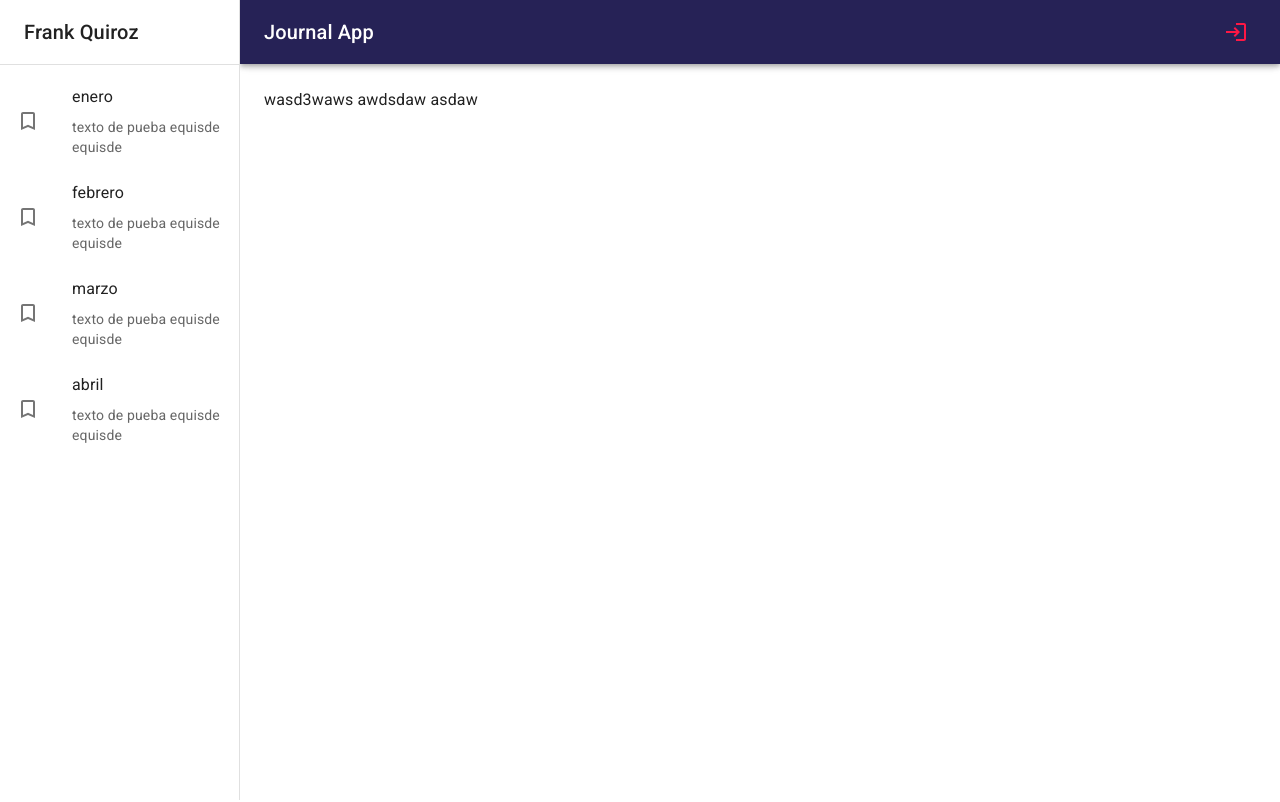
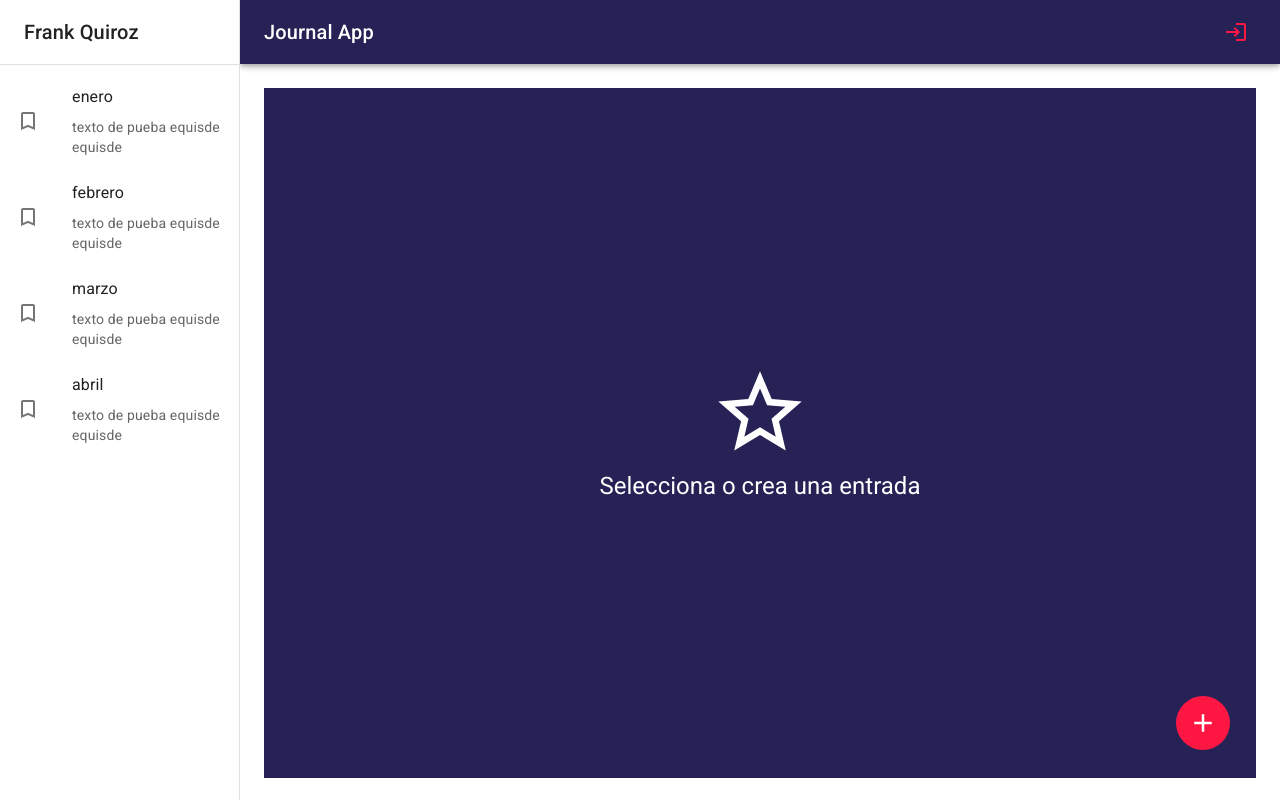
Before and after one commit to Faqo/Journal-App, a React (Vite) app: page / in a window 1280 px wide. Built offline with nearby package versions, Linux system fonts and the light colour scheme.

Commit message:
seccion de estructura y diseño de journalApp lista en espera de realizar el redux

```diff
--- /dev/null
+++ b/src/journal/components/ImageGallery.jsx
@@ -0,0 +1,70 @@
+import { ImageList, ImageListItem } from "@mui/material";
+
+export const ImageGallery = () => {
+  return (
+    <ImageList sx={{ width: '100%', height: 500 }} cols={4} rowHeight={200}>
+      {
+        itemData.map((item) => (
+        <ImageListItem key={item.img}>
+          <img
+            src={`${item.img}?w=164&h=164&fit=crop&auto=format`}
+            srcSet={`${item.img}?w=164&h=164&fit=crop&auto=format&dpr=2 2x`}
+            alt={item.title}
+            loading="lazy"
+          />
+        </ImageListItem>
+      ))}
+    </ImageList>
+  );
+}
+
+const itemData = [
+  {
+    img: 'https://images.unsplash.com/photo-1551963831-b3b1ca40c98e',
+    title: 'Breakfast',
+  },
+  {
+    img: 'https://images.unsplash.com/photo-1551782450-a2132b4ba21d',
+    title: 'Burger',
+  },
+  {
+    img: 'https://images.unsplash.com/photo-1522770179533-24471fcdba45',
+    title: 'Camera',
+  },
+  {
+    img: 'https://images.unsplash.com/photo-1444418776041-9c7e33cc5a9c',
+    title: 'Coffee',
+  },
+  {
+    img: 'https://images.unsplash.com/photo-1533827432537-70133748f5c8',
+    title: 'Hats',
+  },
+  {
+    img: 'https://images.unsplash.com/photo-1558642452-9d2a7deb7f62',
+    title: 'Honey',
+  },
+  {
+    img: 'https://images.unsplash.com/photo-1516802273409-68526ee1bdd6',
+    title: 'Basketball',
+  },
+  {
+    img: 'https://images.unsplash.com/photo-1518756131217-31eb79b20e8f',
+    title: 'Fern',
+  },
+  {
+    img: 'https://images.unsplash.com/photo-1597645587822-e99fa5d45d25',
+    title: 'Mushrooms',
+  },
+  {
+    img: 'https://images.unsplash.com/photo-1567306301408-9b74779a11af',
+    title: 'Tomato basil',
+  },
+  {
+    img: 'https://images.unsplash.com/photo-1471357674240-e1a485acb3e1',
+    title: 'Sea star',
+  },
+  {
+    img: 'https://images.unsplash.com/photo-1589118949245-7d38baf380d6',
+    title: 'Bike',
+  },
+];
--- a/src/journal/components/index.js
+++ b/src/journal/components/index.js
@@ -1,2 +1,3 @@
 export * from './Navbar';
 export * from './Sidebar';
+export * from './ImageGallery'
--- a/src/journal/pages/JournalPage.jsx
+++ b/src/journal/pages/JournalPage.jsx
@@ -1,12 +1,30 @@
-import { Typography } from "@mui/material";
+import { IconButton, Typography } from "@mui/material";
+import { AddOutlined } from '@mui/icons-material';
+
 import { JournalLayout } from "../layout/JournalLayout";
+import { NoteView, NothingSelectedView } from "../views";
 
 export const JournalPage = () => {
   return (
     <JournalLayout>
 
-      <Typography> wasd3waws awdsdaw asdaw  </Typography>
+      {/* <Typography> wasd3waws awdsdaw asdaw  </Typography> */}
+      <NothingSelectedView />
+      {/* <NoteView /> */}
 
+      <IconButton
+        size="large"
+        sx={{
+          color:'white',
+          backgroundColor:'error.main',
+          ':hover':{backgroundColor:'error.main',opacity:0.8},
+          position:'fixed',
+          right:50,
+          bottom:50
+        }}
+      >
+        <AddOutlined sx={{fontSize:30}}/>
+      </IconButton>
     </JournalLayout>
   )
 }
--- /dev/null
+++ b/src/journal/views/NoteView.jsx
@@ -0,0 +1,44 @@
+import { Button, Grid, TextField, Typography } from "@mui/material"
+import { SaveOutlined } from '@mui/icons-material';
+import { ImageGallery } from "../components";
+
+export const NoteView = () => {
+  return (
+    <Grid container direction='row'
+    justifyContent='space-between'
+    alignItems='center'
+    sx={{mb:1}}>
+        <Grid item>
+            <Typography fontSize={39} fontWeight='light' > 28 de agosto, 2023</Typography>
+        </Grid>
+        <Grid item>
+            <Button color='primary' sx={{p:2}}>
+                <SaveOutlined sx={{fontSize:30, mr:1}}/>
+                Guardar
+            </Button>
+        </Grid>
+        <Grid container>
+            <TextField
+                type="text"
+                variant="filled"
+                fullWidth
+                placeholder="Ingrese un titulo"
+                label='Titulo'
+                sx={{border:'none', mb:1}}
+            />
+        </Grid>
+        <Grid container>
+            <TextField
+                type="text"
+                variant="filled"
+                fullWidth
+                multiline
+                placeholder="¿Que sucedio en el dia de hoy?"
+                minRows={5}
+            />
+        </Grid>
+        {/* Galeria de imagenes */}
+        <ImageGallery />
+    </Grid>
+  )
+}
--- /dev/null
+++ b/src/journal/views/NothingSelectedView.jsx
@@ -0,0 +1,24 @@
+import { Grid, Typography } from "@mui/material"
+import { StarOutline } from '@mui/icons-material';
+export const NothingSelectedView = () => {
+  return (
+    <Grid
+            container
+            spacing={0}
+            direction="column"
+            alignItems="center"
+            justifyContent='center'
+            sx={{
+                minHeight: 'calc(100vh - 110px)',
+                backgroundColor: 'primary.main'
+            }}
+        >
+            <Grid item xs={12}>
+                <StarOutline sx={{fontSize:100, color:'white'}}/>
+            </Grid>
+            <Grid item xs={12}>
+                <Typography variant="h5" color='white'>Selecciona o crea una entrada</Typography>
+            </Grid>
+    </Grid>
+    )
+}
--- /dev/null
+++ b/src/journal/views/index.js
@@ -0,0 +1,2 @@
+export * from './NothingSelectedView';
+export * from './NoteView';
```
